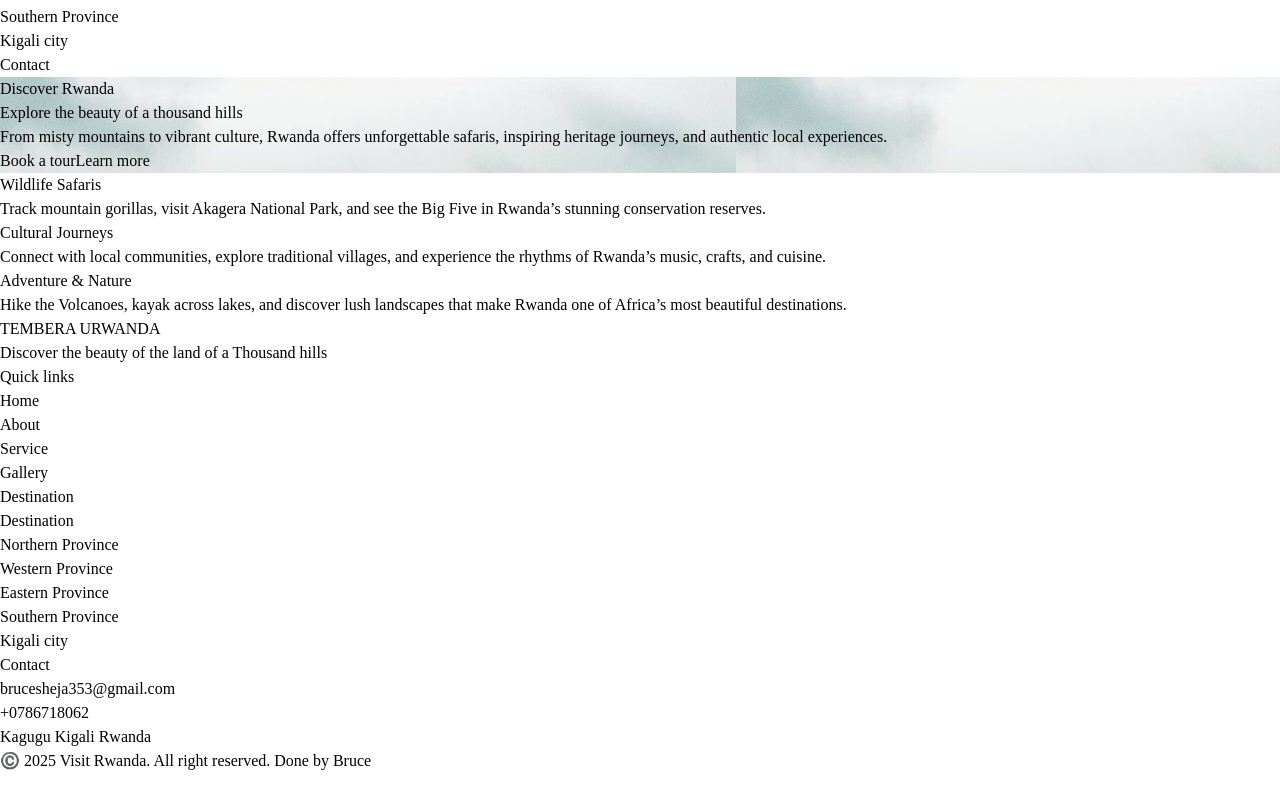
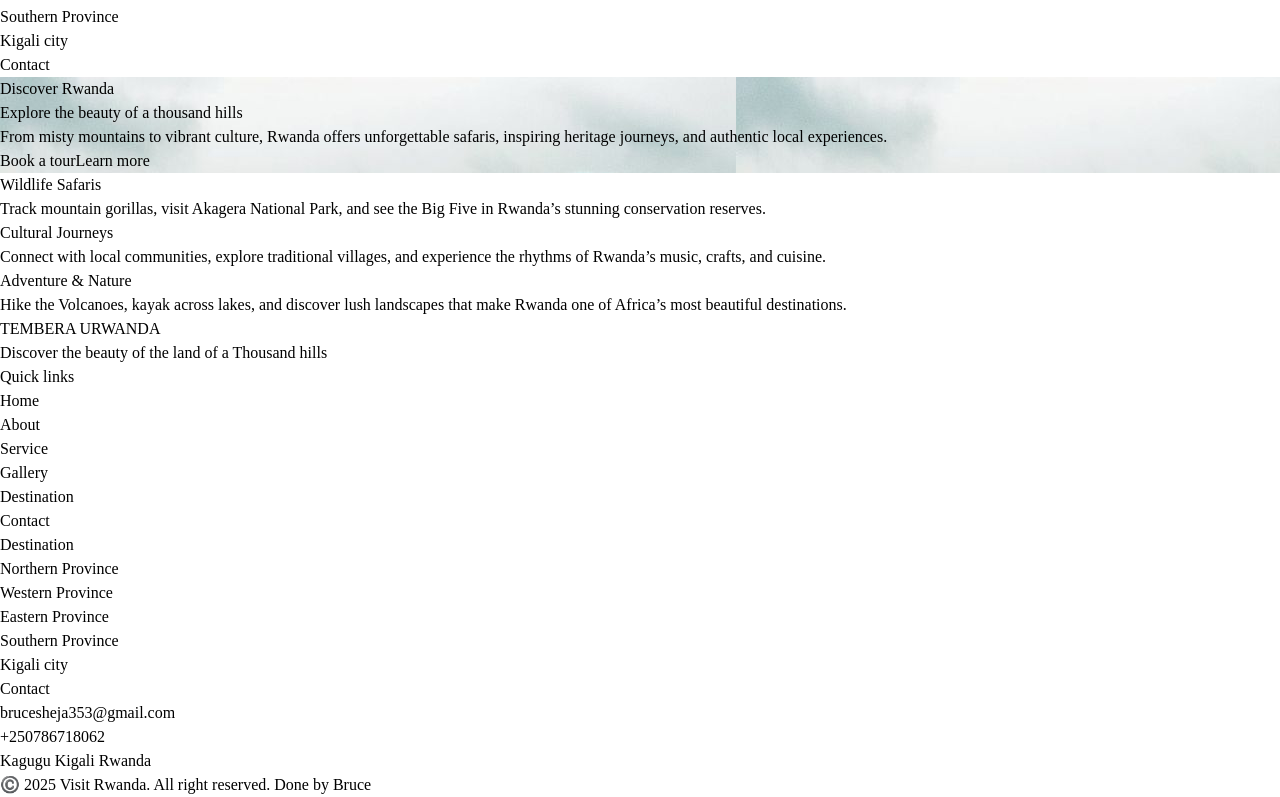
Before and after one commit to brucesheja353-png/SOSL3, a Vue app: page / in a window 1280 px wide. Shown: the part 556-1353 px from the top of the page. Before the commit the page ends 1329 px from the top, so only its background shows below. Built offline with nearby package versions, Linux system fonts and the light colour scheme.

Commit message:
fifth commit

```diff
--- a/src/component/footer.vue
+++ b/src/component/footer.vue
@@ -24,6 +24,9 @@
                 </li>
                 <li>
                     <RouterLink to="/destination" class="hover:text-yellow-300">Destination</RouterLink>
+                </li>
+                <li>
+                    <RouterLink to="/contact" class="hover:text-yellow-300">Contact</RouterLink>
                 </li>
             </ul>
          </div>
@@ -53,7 +56,7 @@
                 <h3 class="text-yellow-300 font-bold text-Ig mb-3">Contact</h3>
                 <ul class="space-y-2 text-sm">
                     <li>brucesheja353@gmail.com</li>
-                    <li>+0786718062</li>
+                    <li>+250786718062</li>
                     <li>Kagugu Kigali Rwanda</li>
                 </ul>
     </div>
```
